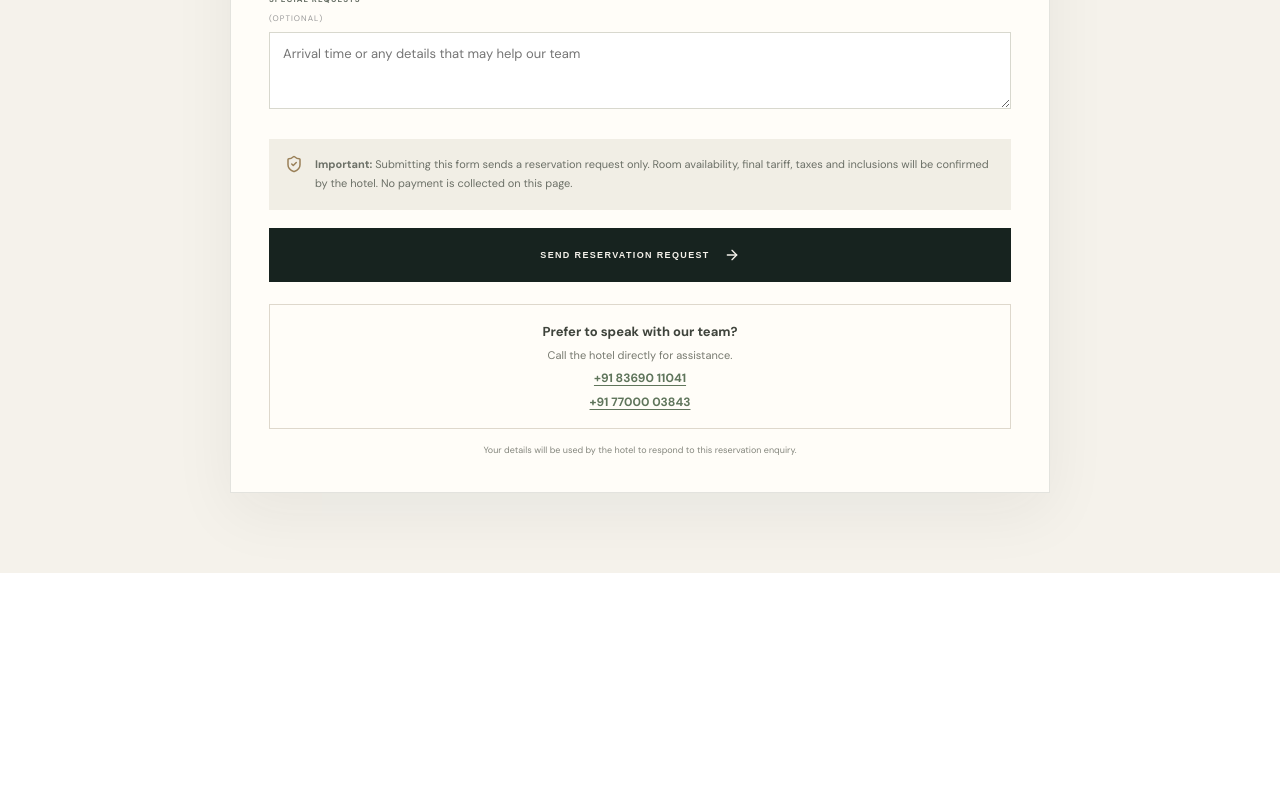
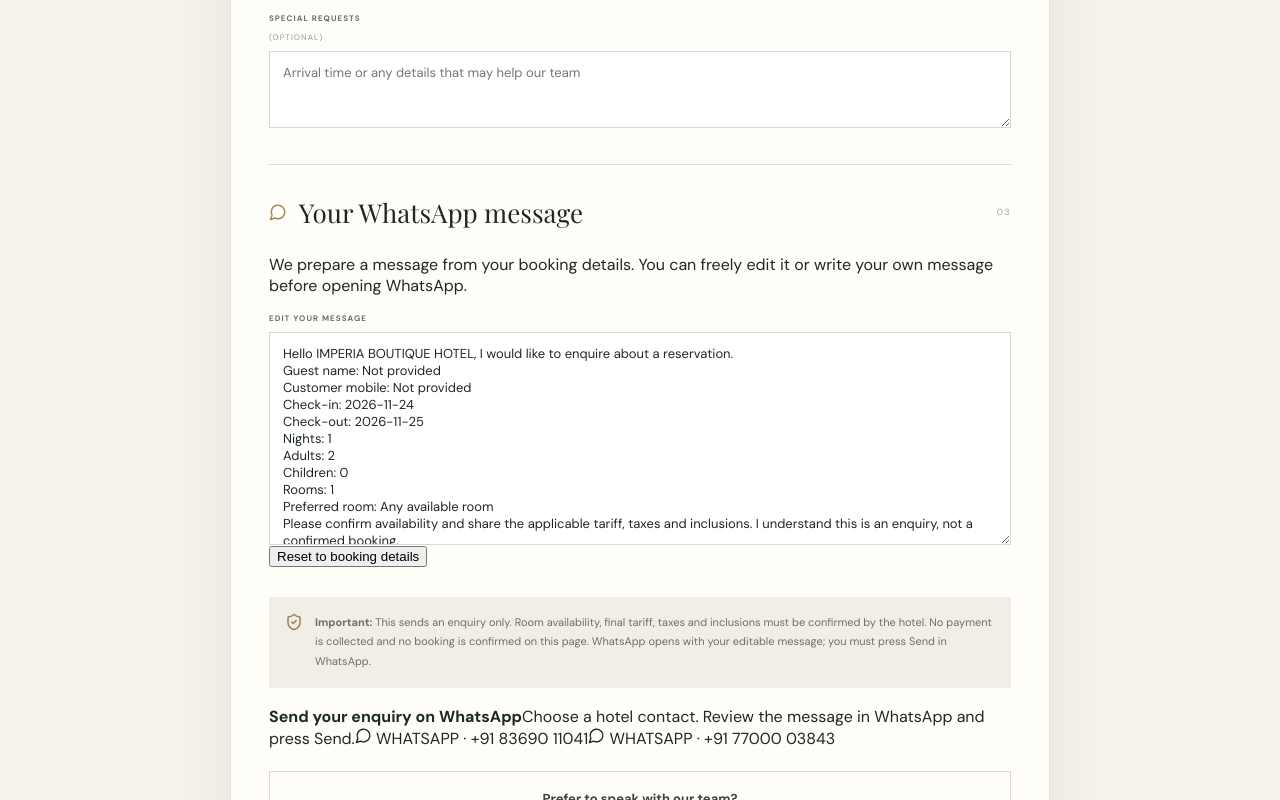
Before and after one commit to ajaysalunkhe2026-netizen/imperia-boutique-hotel, a Next.js app: page /booking in a window 1280 px wide. Shown: the part 1100-1900 px from the top of the page. Before the commit the page ends 1673 px from the top, so only its background shows below. Built offline with nearby package versions, Linux system fonts and the light colour scheme; a web font is replaced by a local one.

Commit message:
Replace backend booking submit with editable WhatsApp enquiry and direct calls

```diff
--- a/app/booking/page.tsx
+++ b/app/booking/page.tsx
@@ -1,11 +1,9 @@
 "use client";
 
 import Link from "next/link";
-import { FormEvent, useMemo, useState } from "react";
-import { ArrowLeft, ArrowRight, CalendarDays, CheckCircle2, ShieldCheck } from "lucide-react";
+import { useMemo, useState } from "react";
+import { ArrowLeft, ArrowRight, CalendarDays, MessageCircle, Phone, ShieldCheck } from "lucide-react";
 import "./booking.css";
-
-type Result = { reference: string } | null;
 
 export default function BookingPage() {
   const today = new Date().toISOString().slice(0, 10);
@@ -20,10 +18,8 @@ export default function BookingPage() {
   const [phone, setPhone] = useState("");
   const [email, setEmail] = useState("");
   const [notes, setNotes] = useState("");
-  const [website, setWebsite] = useState("");
-  const [busy, setBusy] = useState(false);
-  const [error, setError] = useState("");
-  const [result, setResult] = useState<Result>(null);
+  const [customMessage, setCustomMessage] = useState("");
+  const [messageEdited, setMessageEdited] = useState(false);
 
   const nights = useMemo(() => {
     const start = new Date(checkIn + "T00:00:00");
@@ -31,50 +27,26 @@ export default function BookingPage() {
     return Math.round((end.getTime() - start.getTime()) / 86400000);
   }, [checkIn, checkOut]);
 
-  async function submit(event: FormEvent<HTMLFormElement>) {
-    event.preventDefault();
-    setError("");
-    if (website) return;
-    if (nights < 1 || nights > 30) {
-      setError("Please select a check-out date after check-in (maximum 30 nights).");
-      return;
-    }
-    setBusy(true);
-    try {
-      const response = await fetch("/api/reservation-requests", {
-        method: "POST",
-        headers: { "Content-Type": "application/json" },
-        body: JSON.stringify({
-          checkIn, checkOut, adults: Number(adults), children: Number(children),
-          rooms: Number(rooms), roomType, name, phone, email, notes, website,
-        }),
-      });
-      const payload = await response.json();
-      if (!response.ok) throw new Error(payload.error || "We could not submit your request. Please try again.");
-      setResult({ reference: payload.reference });
-    } catch (err) {
-      setError(err instanceof Error ? err.message : "Something went wrong. Please try again.");
-    } finally {
-      setBusy(false);
-    }
-  }
+  const generatedMessage = useMemo(() => [
+    "Hello IMPERIA BOUTIQUE HOTEL, I would like to enquire about a reservation.",
+    "",
+    `Guest name: ${name || "Not provided"}`,
+    `Customer mobile: ${phone || "Not provided"}`,
+    `Check-in: ${checkIn}`,
+    `Check-out: ${checkOut}`,
+    `Nights: ${nights > 0 ? nights : "To be confirmed"}`,
+    `Adults: ${adults}`,
+    `Children: ${children}`,
+    `Rooms: ${rooms}`,
+    `Preferred room: ${roomType}`,
+    email ? `Email: ${email}` : "",
+    notes ? `Special requests: ${notes}` : "",
+    "",
+    "Please confirm availability and share the applicable tariff, taxes and inclusions. I understand this is an enquiry, not a confirmed booking."
+  ].filter(Boolean).join("\n"), [name, phone, checkIn, checkOut, nights, adults, children, rooms, roomType, email, notes]);
 
-  if (result) {
-    return (
-      <main className="booking-page">
-        <div className="booking-shell booking-success">
-          <div className="booking-monogram">I<span>.</span></div>
-          <CheckCircle2 size={42} />
-          <p className="booking-eyebrow">REQUEST RECEIVED</p>
-          <h1>Thank you.<br /><em>We’ll be in touch.</em></h1>
-          <p>Your reservation enquiry has been received. This is a request only, not a confirmed booking. The hotel team must verify room availability and the applicable tariff before confirming your stay.</p>
-          <div className="booking-reference"><span>REQUEST REFERENCE</span><strong>{result.reference}</strong></div>
-          <a className="booking-call" href="tel:+918369011041">CALL THE HOTEL · +91 83690 11041</a>
-          <Link className="booking-submit" href="/">RETURN TO HOTEL <ArrowRight size={16} /></Link>
-        </div>
-      </main>
-    );
-  }
+  const whatsappMessage = messageEdited ? customMessage : generatedMessage;
+  const whatsappUrl = (number: string) => `https://wa.me/${number}?text=${encodeURIComponent(whatsappMessage)}`;
 
   return (
     <main className="booking-page">
@@ -84,10 +56,10 @@ export default function BookingPage() {
           <div className="booking-monogram">I<span>.</span></div>
           <p className="booking-eyebrow">IMPERIA BOUTIQUE HOTEL · RABALE</p>
           <h1>Plan your<br /><em>stay with us.</em></h1>
-          <p>Share your preferred dates and details. Our team will check availability and contact you with the applicable room tariff and inclusions.</p>
+          <p>Share your preferred dates and details. Review or edit your WhatsApp message, then send it to our hotel team. You can also call us directly.</p>
         </div>
 
-        <form className="booking-form" onSubmit={submit}>
+        <form className="booking-form" onSubmit={(event) => event.preventDefault()}>
           <section className="booking-section">
             <div className="booking-section-title"><CalendarDays size={18} /><h2>Your stay</h2><span>01</span></div>
             <div className="booking-fields two">
@@ -109,21 +81,33 @@ export default function BookingPage() {
               <label>FULL NAME<input autoComplete="name" required minLength={2} maxLength={100} value={name} onChange={(e) => setName(e.target.value)} placeholder="Name of the lead guest" /></label>
               <label>MOBILE NUMBER<input autoComplete="tel" type="tel" required minLength={8} maxLength={20} value={phone} onChange={(e) => setPhone(e.target.value)} placeholder="+91" /></label>
             </div>
-            <label className="booking-full">EMAIL ADDRESS<input autoComplete="email" type="email" required maxLength={254} value={email} onChange={(e) => setEmail(e.target.value)} placeholder="you@example.com" /></label>
+            <label className="booking-full">EMAIL ADDRESS <span className="optional">(OPTIONAL)</span><input autoComplete="email" type="email" maxLength={254} value={email} onChange={(e) => setEmail(e.target.value)} placeholder="you@example.com" /></label>
             <label className="booking-full">SPECIAL REQUESTS <span className="optional">(OPTIONAL)</span><textarea rows={3} maxLength={1000} value={notes} onChange={(e) => setNotes(e.target.value)} placeholder="Arrival time or any details that may help our team" /></label>
-            <div className="booking-honeypot" aria-hidden="true"><label>Leave this field empty<input tabIndex={-1} autoComplete="off" value={website} onChange={(e) => setWebsite(e.target.value)} /></label></div>
           </section>
 
-          <div className="booking-notice"><ShieldCheck size={18} /><p><strong>Important:</strong> Submitting this form sends a reservation request only. Room availability, final tariff, taxes and inclusions will be confirmed by the hotel. No payment is collected on this page.</p></div>
-          {error && <p className="booking-error" role="alert">{error}</p>}
-          <button className="booking-submit" type="submit" disabled={busy || nights < 1 || nights > 30}>{busy ? "SENDING REQUEST…" : "SEND RESERVATION REQUEST"} <ArrowRight size={16} /></button>
+          <section className="booking-section">
+            <div className="booking-section-title"><MessageCircle size={18} /><h2>Your WhatsApp message</h2><span>03</span></div>
+            <p className="booking-message-help">We prepare a message from your booking details. You can freely edit it or write your own message before opening WhatsApp.</p>
+            <label className="booking-full">EDIT YOUR MESSAGE<textarea className="booking-message-editor" rows={11} maxLength={3000} value={whatsappMessage} onChange={(e) => { setCustomMessage(e.target.value); setMessageEdited(true); }} /></label>
+            <button className="booking-reset-message" type="button" onClick={() => { setMessageEdited(false); setCustomMessage(""); }}>Reset to booking details</button>
+          </section>
+
+          <div className="booking-notice"><ShieldCheck size={18} /><p><strong>Important:</strong> This sends an enquiry only. Room availability, final tariff, taxes and inclusions must be confirmed by the hotel. No payment is collected and no booking is confirmed on this page. WhatsApp opens with your editable message; you must press Send in WhatsApp.</p></div>
+
+          <div className="booking-contact-actions">
+            <strong>Send your enquiry on WhatsApp</strong>
+            <span>Choose a hotel contact. Review the message in WhatsApp and press Send.</span>
+            <a className="booking-whatsapp" href={whatsappUrl("918369011041")} target="_blank" rel="noopener noreferrer"><MessageCircle size={17} /> WHATSAPP · +91 83690 11041</a>
+            <a className="booking-whatsapp secondary" href={whatsappUrl("917700003843")} target="_blank" rel="noopener noreferrer"><MessageCircle size={17} /> WHATSAPP · +91 77000 03843</a>
+          </div>
+
           <div className="booking-call-panel">
             <strong>Prefer to speak with our team?</strong>
-            <span>Call the hotel directly for assistance.</span>
-            <a href="tel:+918369011041">+91 83690 11041</a>
-            <a href="tel:+917700003843">+91 77000 03843</a>
+            <span>Call the hotel directly.</span>
+            <a href="tel:+918369011041"><Phone size={15} /> CALL · +91 83690 11041</a>
+            <a href="tel:+917700003843"><Phone size={15} /> CALL · +91 77000 03843</a>
           </div>
-          <p className="booking-privacy">Your details will be used by the hotel to respond to this reservation enquiry.</p>
+          <p className="booking-privacy">Your message is prepared in your browser. It is shared with the hotel only when you send it through WhatsApp or call the hotel.</p>
         </form>
       </div>
     </main>
```
